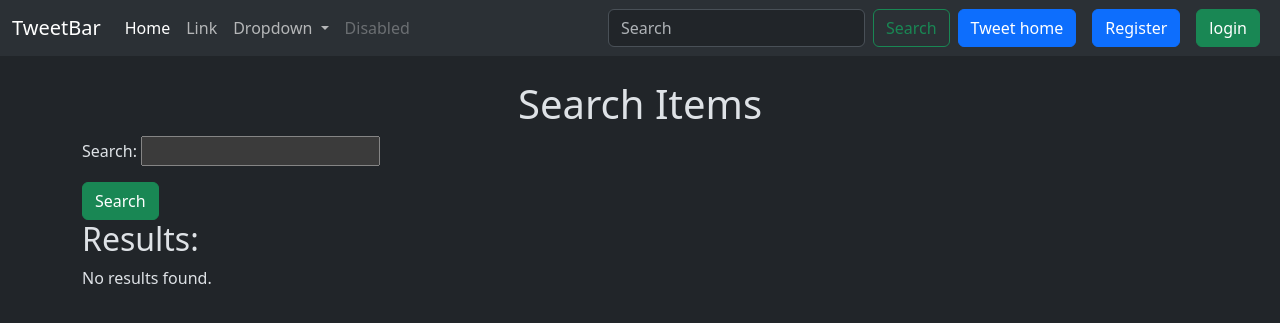
After one commit to Hritik2816/Blogging_web_django, a Django app: page /tweet/search/ in a window 1280 px wide. The commit adds this page. Shown: the top 323 px of the page. Run offline with Django 5.2, Linux system fonts and the light colour scheme.

Commit message:
few changes

```diff
--- a/techfun/templates/layout.html
+++ b/techfun/templates/layout.html
@@ -42,7 +42,8 @@
             <a class="nav-link disabled" aria-disabled="true">Disabled</a>
           </li>
         </ul>
-        <form class="d-flex" role="search">
+        <form method="post" class="d-flex" action="{% url 'search' %}" role="search">
+          {% csrf_token %}
           <input class="form-control me-2" type="search" placeholder="Search" aria-label="Search">
           <button class="btn btn-outline-success" type="submit">Search</button>
         </form>
--- a/techfun/tweet/forms.py
+++ b/techfun/tweet/forms.py
@@ -14,3 +14,6 @@ class UserRegistrationForm(UserCreationForm):
   class Meta:
     model = User
     fields = ('username', 'email', 'password1', 'password2')
+
+class SearchForm(forms.Form):
+    query = forms.CharField(label='Search', max_length=100)
--- /dev/null
+++ b/techfun/tweet/templates/search/search.html
@@ -0,0 +1,20 @@
+{% extends "layout.html" %}
+
+{% block title %}
+Search
+{% endblock %}
+
+{% block content %}
+<h1 class="text-center mt-4">Search Items</h1>
+<form method="get">
+  {{ form.as_p }}
+  <button class="btn btn-success" type="submit">Search</button>
+</form>
+<h2>Results:</h2>
+    {% for tweet in tweets %}
+        {{ tweet.username }}: {{ tweet.text }}
+    {% empty %}
+        No results found.
+    {% endfor %}
+
+{% endblock %}
--- a/techfun/tweet/urls.py
+++ b/techfun/tweet/urls.py
@@ -12,7 +12,7 @@ urlpatterns = [
     path('<int:tweet_id>/edit/', views.tweet_edit, name='tweet_edit'),
     path('<int:tweet_id>/delete/', views.tweet_delete, name='tweet_delete'),
     path('register/', views.register, name='register'),
-
+    path('search/', views.search_view, name='search'),
 
 
 ]
--- a/techfun/tweet/views.py
+++ b/techfun/tweet/views.py
@@ -4,6 +4,7 @@ from .forms import TweetForm, UserRegistrationForm
 from django.shortcuts import get_object_or_404, redirect
 from django.contrib.auth.decorators import login_required
 from django.contrib.auth import login
+from .forms import SearchForm
 
 # Create your views here.
 
@@ -64,3 +65,14 @@ def register(request):
     form = UserRegistrationForm()
 
   return render(request, 'registration/register.html', {'form': form})
+
+def search_view(request):
+    form = SearchForm()
+    results = []
+    if 'query' in request.GET:
+        form = SearchForm(request.GET)
+        if form.is_valid():
+            query = form.cleaned_data['query']
+            results = Tweet.objects.filter(name__icontains=query)  # Case-insensitive search
+
+    return render(request, 'search/search.html', {'form': form, 'results': results})
```
